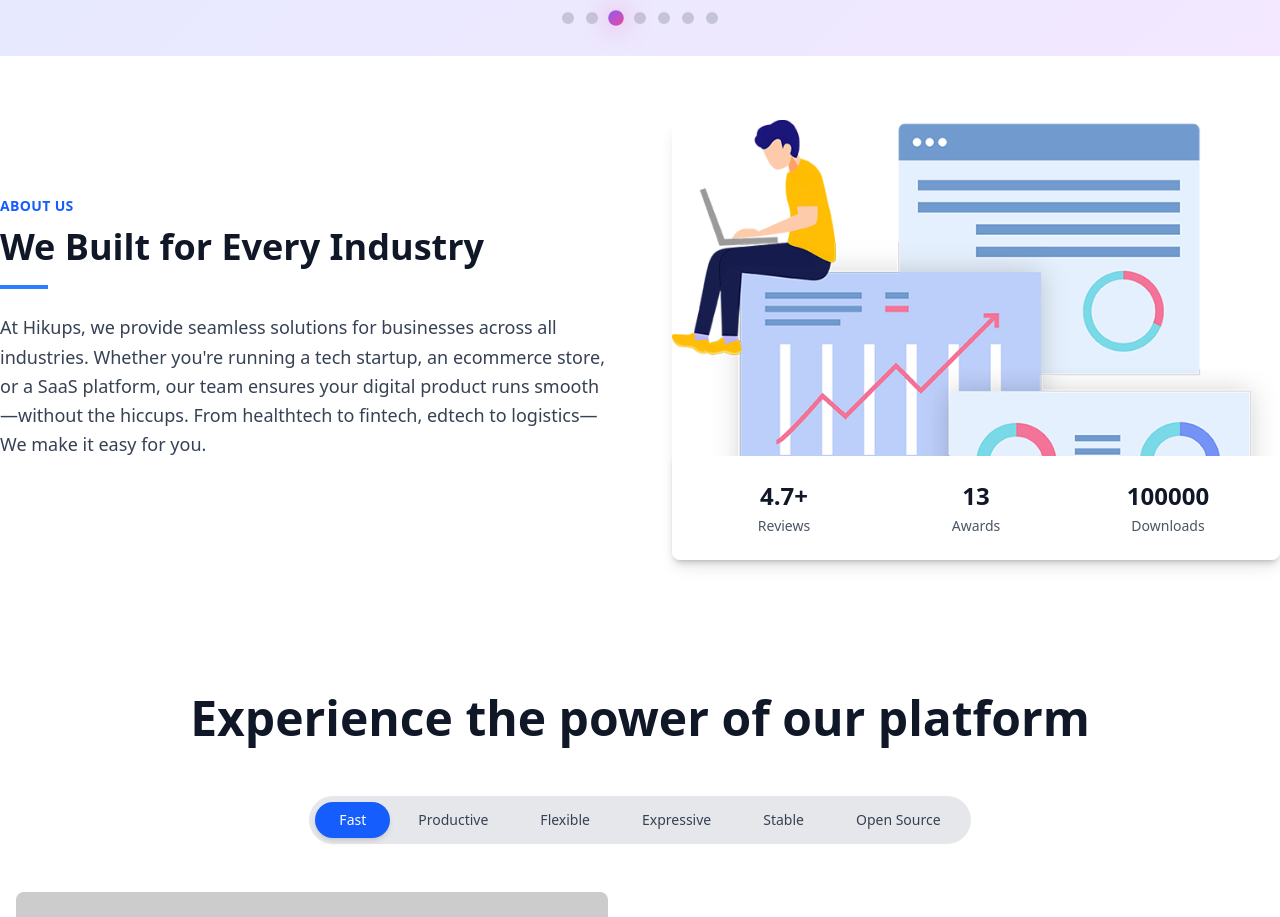
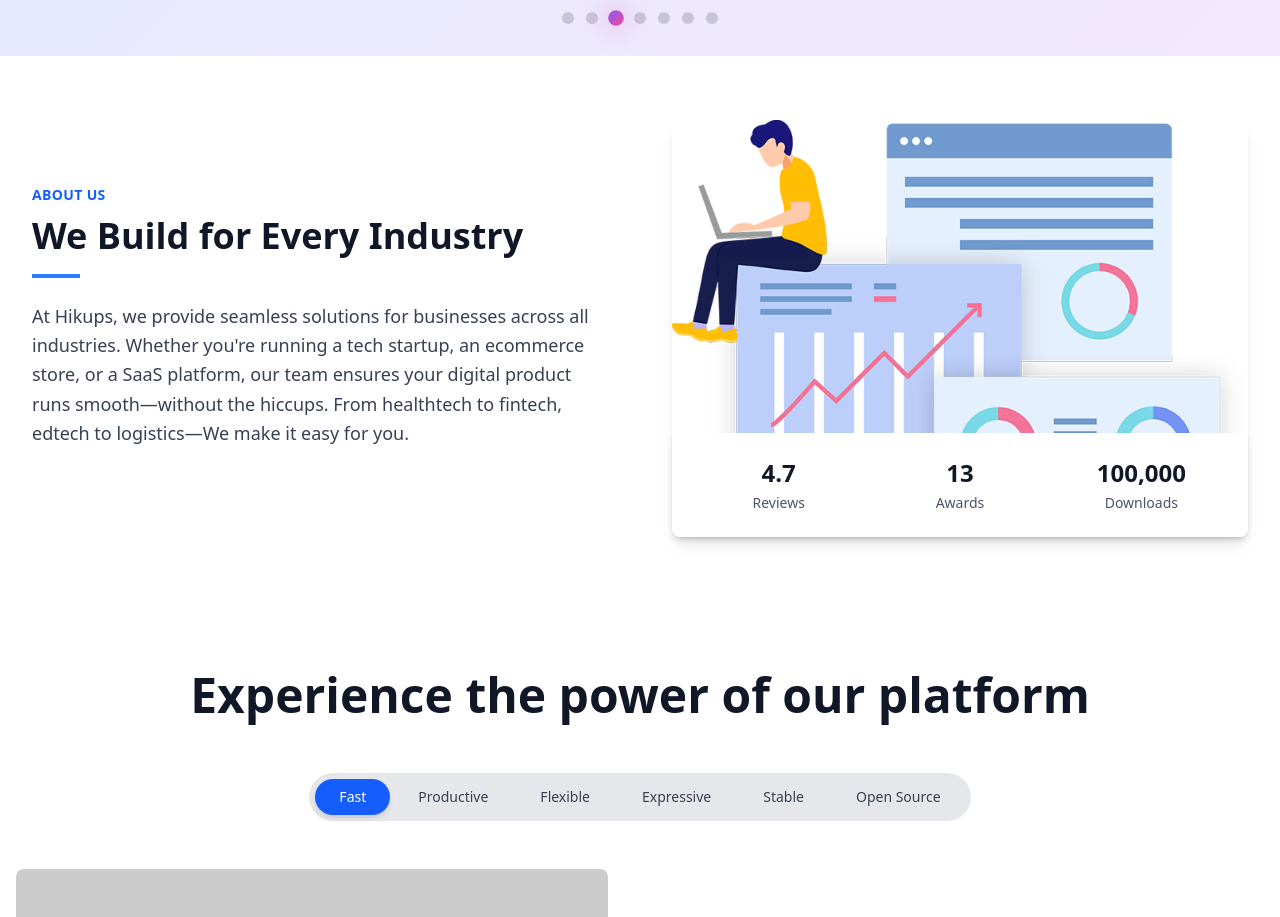
Before and after one commit to iamahens/App_Landing_Page, a React (Vite) app: page / in a window 1280 px wide. Shown: the part 1160-2077 px from the top of the page. Built offline with nearby package versions, Linux system fonts and the light colour scheme; grey boxes are pictures that could not be loaded.

Commit message:
margin added in about section

```diff
--- a/src/component/Home/AboutSection.jsx
+++ b/src/component/Home/AboutSection.jsx
@@ -6,7 +6,7 @@
 
     useEffect(() => {
         let observer;
-        let interval;
+        let animationFrameId;
 
         const handleIntersection = (entries) => {
             entries.forEach(entry => {
@@ -20,7 +20,6 @@
 
                         if (nextCount >= end) {
                             nextCount = end;
-                            clearInterval(interval);
                         }
 
                         if (Number.isInteger(end)) {
@@ -30,11 +29,10 @@
                         }
 
                         if (nextCount < end) {
-                            requestAnimationFrame(animate);
+                            animationFrameId = requestAnimationFrame(animate);
                         }
                     };
-
-                    requestAnimationFrame(animate);
+                    animationFrameId = requestAnimationFrame(animate);
                 }
             });
         };
@@ -48,31 +46,46 @@
             if (observer) {
                 observer.disconnect();
             }
-            if (interval) {
-                clearInterval(interval);
+            if (animationFrameId) {
+                cancelAnimationFrame(animationFrameId);
             }
         };
     }, [end, start, duration]);
 
+    // Format large numbers with commas
+    const formatNumber = (num) => {
+        if (num >= 1000) {
+            return num.toString().replace(/\B(?=(\d{3})+(?!\d))/g, ",");
+        }
+        return num;
+    };
+
     return (
         <span ref={counterRef} className="text-2xl font-bold text-gray-900">
-            {count}
-            {Number.isInteger(end) ? '' : '+'}
+            {formatNumber(count)}
+            {/* The '+' is now handled by the formatNumber logic for integers */}
         </span>
     );
 };
 
+
 const AboutSection = () => {
   return (
+    // The outer section is now simpler
     <section className="py-16 bg-white">
-      <div className="container mx-auto px-4 xl:px-0">
+      {/* --- CHANGE IS HERE ---
+        Using a max-width container with mx-auto creates the left/right margins on larger screens.
+        The px-* classes inside this container handle padding on smaller screens.
+        This is a standard and robust way to create centered, spaced content.
+      */}
+      <div className="max-w-7xl mx-auto px-4 sm:px-6 lg:px-8">
         <div className="md:grid md:grid-cols-2 md:gap-16 items-center">
           <div className="mb-8 md:mb-0">
             <h2 className="text-sm font-semibold text-blue-600 uppercase tracking-wide mb-2">
-About Us
+              About Us
             </h2>
             <h3 className="text-3xl lg:text-4xl font-extrabold text-gray-900 leading-tight mb-4">
-            We Built for Every Industry
+              We Build for Every Industry
             </h3>
             <div className="border-b-4 border-blue-500 w-12 mb-6"></div>
             <p className="text-lg text-gray-700 leading-relaxed mb-6">
```
